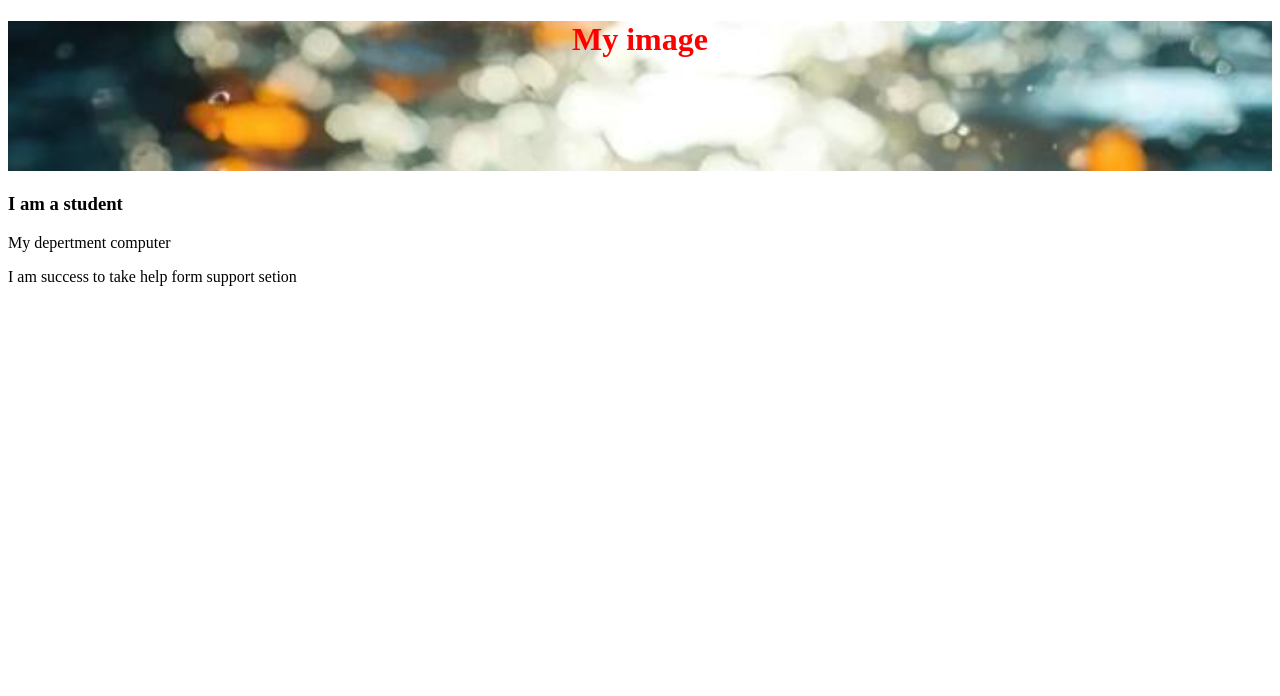
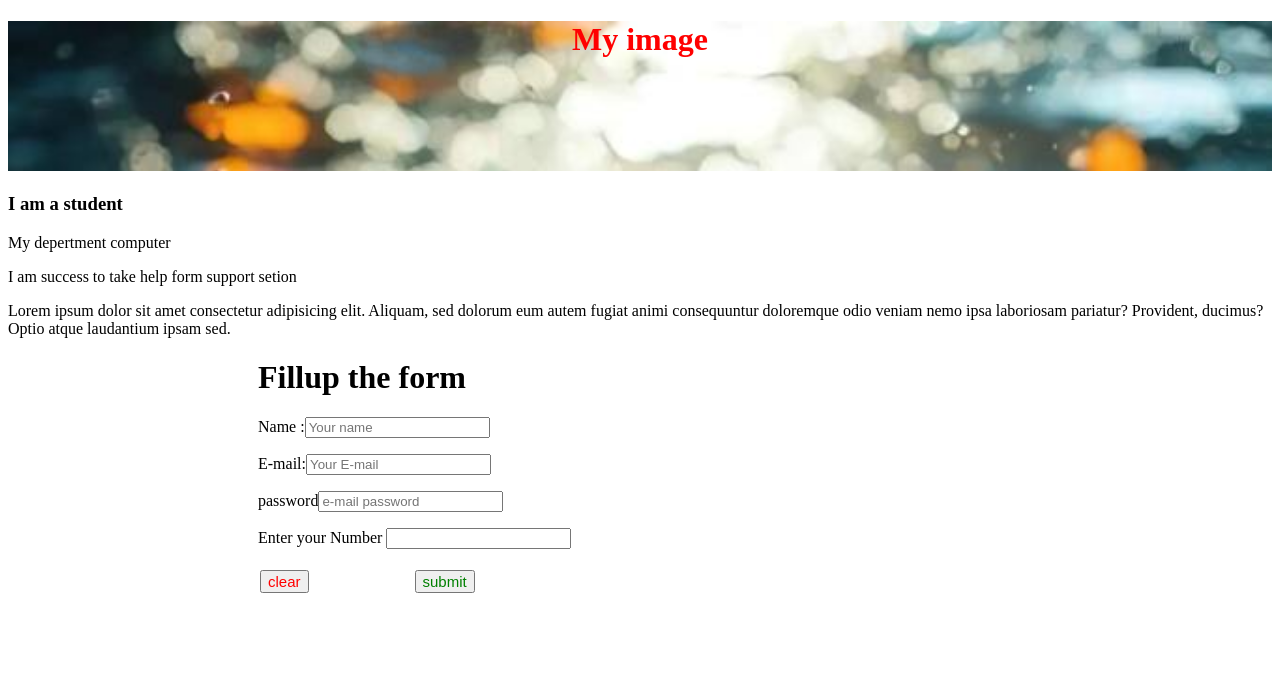
Before and after one commit to saidul-islam210/New-repo, a plain HTML site: page index.html in a window 1280 px wide. Drawn offline with Linux system fonts and the light colour scheme.

Commit message:
few word

```diff
--- a/index.html
+++ b/index.html
@@ -13,5 +13,18 @@
     <h3><p>I am a student</p></h3>
     <p>My depertment computer</p>
     <p>I am success to take help form support setion</p>
+    <p>Lorem ipsum dolor sit amet consectetur adipisicing elit. Aliquam, sed dolorum eum autem fugiat animi consequuntur doloremque odio veniam nemo ipsa laboriosam pariatur? Provident, ducimus? Optio atque laudantium ipsam sed.</p>
+    <form class="f">
+        <div>
+        <h1 id="form">Fillup the form </h1>
+
+        <p>Name :<input type="text" placeholder="Your name"></p>
+        <p>E-mail:<input type="text"placeholder="Your E-mail"></p>
+        <p>password<input type="password"placeholder="e-mail password"></p>
+        <p>Enter your Number <input type="number"></p>
+        <button id="b">clear</button>
+        <button>submit</button>
+        </div>
+    </form>
 </body>
 </html>
--- a/stu.css
+++ b/stu.css
@@ -7,5 +7,23 @@ h1{
     background-image: url(ss.jpg);
     background-size: cover;
     text-align: center;
+}
+#form{
+    color: black;
 
 }
+.f{
+    margin: 250px;
+    margin-top: 20px;
+}
+#b{
+    font-size: 15px;
+    color: red;
+    margin: 2px;
+}
+button{
+    font-size: 15px;
+    color: green;
+    margin: 100px;
+    margin-top: 5px;
+}
```
